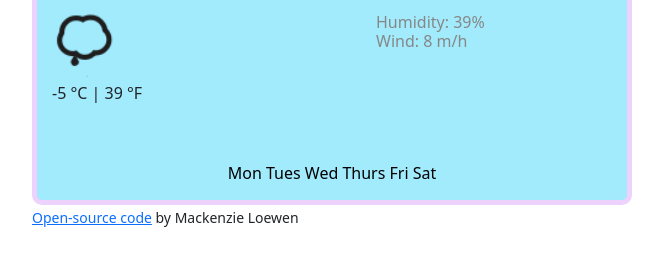
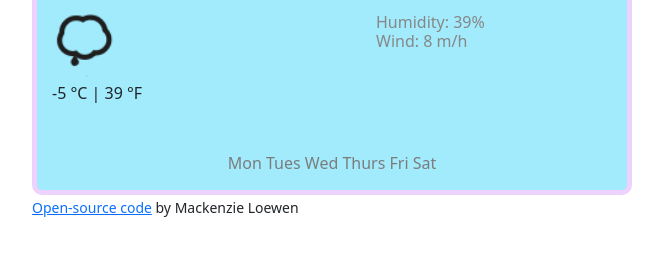
Before and after one commit to veggiekenz/Loewen-Weather-App, a plain HTML site: page index.html in a window 1280 px wide. Shown: the part 191-456 px from the top of the page, without its empty margins (308-971 px from the left). Drawn offline with nearby package versions, Linux system fonts and the light colour scheme; a script that the page names is missing.

Commit message:
Update forecast styling

```diff
--- a/src/style.css
+++ b/src/style.css
@@ -75,9 +75,9 @@ li:first-letter {
 }
 
 .weather-forecast {
-  margin-top: 20px;
+  margin-top: 10px;
   text-align: center;
-  color: #000;
+  color: rgb(124, 124, 124);
 }
 
 .weather-forecast-date {
```
